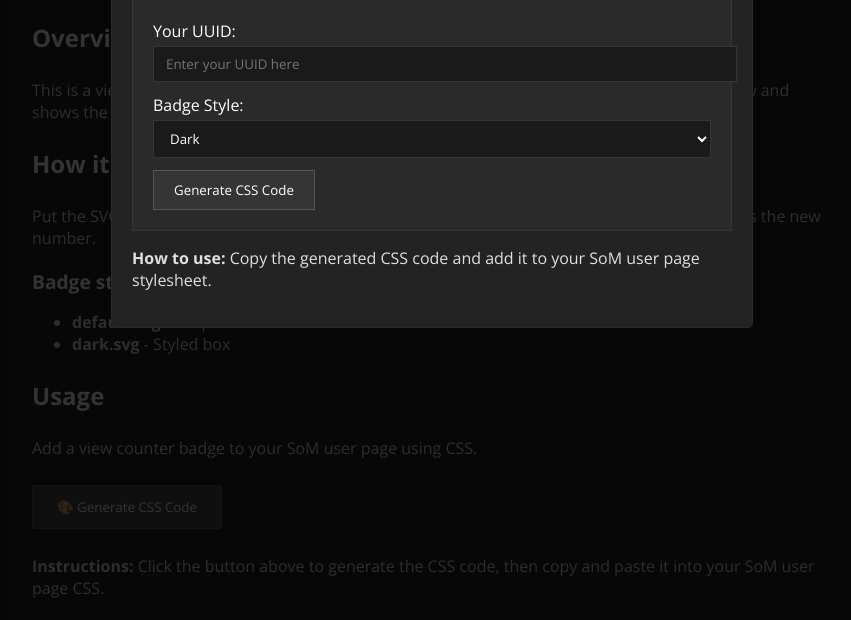
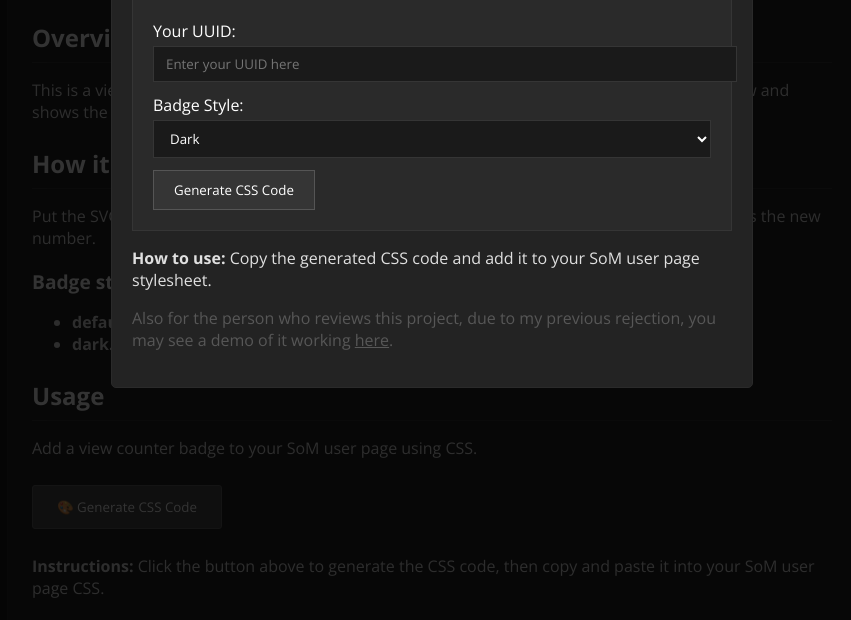
Before and after one commit to Null-Austin/SoM-view-tracker, a website: page pages/docs.html in a window 1280 px wide. Both pictures are taken after a click on the button "🎨 Generate CSS Code". Shown: the part 162-782 px from the top of the page, without its empty margins (208-1059 px from the left). Drawn offline with nearby package versions, Linux system fonts and the light colour scheme; files whose address does not match are found by name.

Commit message:
added a link to a working profile

```diff
--- a/pages/docs.html
+++ b/pages/docs.html
@@ -273,6 +273,7 @@
                 <div id="css-result" class="result" style="display: none;"></div>
             </div>
             <p><strong>How to use:</strong> Copy the generated CSS code and add it to your SoM user page stylesheet.</p>
+            <p style="color:#575757;">Also for the person who reviews this project, due to my previous rejection, you may see a demo of it working <a style="color:#575757;" href="https://summer.hackclub.com/users/18445">here</a>.</p>
         </div>
     </div>
 
```
